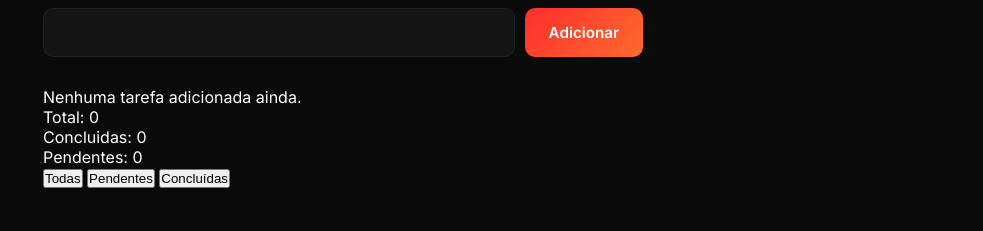
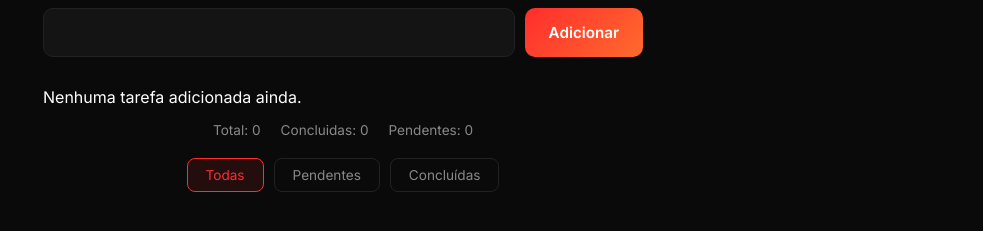
Before and after one commit to feandradez/estudos-programacao, a plain HTML site: page javascript/todo-list/index.html in a window 1280 px wide. Shown: the part 171-402 px from the top of the page, without its empty margins (297-1280 px from the left). Drawn offline with Linux system fonts and the light colour scheme.

Commit message:
feat: add active filter highlight and opacity for completed tasks

```diff
--- a/javascript/todo-list/index.html
+++ b/javascript/todo-list/index.html
@@ -14,22 +14,30 @@
 
     <!--Div pra centralizar tudo-->
     <div class="container">
+
         <h1>To-Do List</h1>
+
         <div class="input-area">
             <input type="text" id="campo">
             <button id="botao">Adicionar</button>
         </div>
+
         <ul id="lista"></ul>
 
         <!--Contagem das tarefas-->
-        <p id="total"></p>
-        <p id="concluidas"></p>
-        <p id="pendentes"></p>
+        <div class="contador">
+            <p id="total"></p>
+            <p id="concluidas"></p>
+            <p id="pendentes"></p>
+        </div>
 
         <!--Filtros de tarefas-->
-        <button id="filtro-todas">Todas</button>
-        <button id="filtro-pendentes">Pendentes</button>
-        <button id="filtro-concluidas">Concluídas</button>
+        <div class="filtros">
+            <button id="filtro-todas" class="ativo">Todas</button>
+            <button id="filtro-pendentes">Pendentes</button>
+            <button id="filtro-concluidas">Concluídas</button>
+        </div>
+
     </div>
 
 </body>
--- a/javascript/todo-list/script.js
+++ b/javascript/todo-list/script.js
@@ -25,7 +25,7 @@ function renderizar() {
         lista.innerHTML = "Nenhuma tarefa adicionada ainda."
     } else {
         lista.innerHTML = tarefasFiltradas.map((task, index) => {
-        return `<li onclick="concluir(${index})" style="${task. concluida ? 'text-decoration: line-through' : ''}"> ${task.descricao} <button onclick="event.stopPropagation(); excluir(${index})">Excluir</button>
+        return `<li onclick="concluir(${index})" style="${task. concluida ? 'text-decoration: line-through; opacity: 0.5;' : ''}"> ${task.descricao} <button onclick="event.stopPropagation(); excluir(${index})">Excluir</button>
         </li>`
     }).join("")
     }
@@ -96,14 +96,20 @@ document.querySelector("#tema").addEventListener("click", () => {
 // EventListener nos botoes para os filtros.
 document.querySelector("#filtro-todas").addEventListener("click", () => {
     filtroAtivo = "todas"
+    document.querySelectorAll(".filtros button").forEach(btn => btn.classList.remove("ativo"))
+    document.querySelector("#filtro-todas").classList.add("ativo")
     renderizar()
 })
 document.querySelector("#filtro-pendentes").addEventListener("click", () => {
     filtroAtivo = "pendentes"
+    document.querySelectorAll(".filtros button").forEach(btn => btn.classList.remove("ativo"))
+    document.querySelector("#filtro-pendentes").classList.add("ativo")
     renderizar()
 })
 document.querySelector("#filtro-concluidas").addEventListener("click", () => {
     filtroAtivo = "concluidas"
+    document.querySelectorAll(".filtros button").forEach(btn => btn.classList.remove("ativo"))
+    document.querySelector("#filtro-concluidas").classList.add("ativo")
     renderizar()
 })
 
--- a/javascript/todo-list/style.css
+++ b/javascript/todo-list/style.css
@@ -164,3 +164,45 @@ body.claro {
     --texto-secundario: #666666;
     --borda: #e0e0e0;
 }
+
+/* Área dos filtros */
+.filtros {
+    display: flex;
+    justify-content: center;
+    gap: 10px;
+    margin-top: 20px;
+}
+
+/* Botões de filtro */
+.filtros button {
+    padding: 8px 18px;
+    background: transparent;
+    border: 1px solid var(--borda);
+    border-radius: 8px;
+    color: var(--texto-secundario);
+    font-family: 'Inter', sans-serif;
+    font-size: 0.85rem;
+    cursor: pointer;
+    transition: all 0.3s;
+}
+
+.filtros button:hover {
+    border-color: var(--destaque);
+    color: var(--destaque);
+}
+
+/* Contador */
+.contador {
+    display: flex;
+    justify-content: center;
+    gap: 20px;
+    margin-top: 15px;
+    color: var(--texto-secundario);
+    font-size: 0.85rem;
+}
+
+.filtros button.ativo {
+    border-color: var(--destaque);
+    color: var(--destaque);
+    background: rgba(255, 45, 45, 0.1);
+}
```
